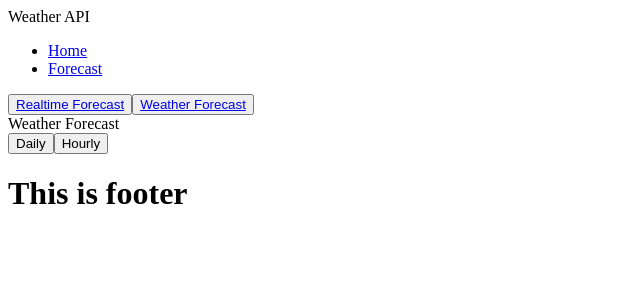
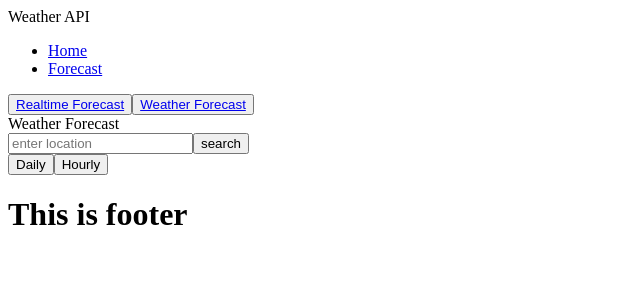
Before and after one commit to bharatm29/SpringBootProject, a React (Vite) app in the folder weather-api-frontend/: page /forecast/weather in a window 1280 px wide. Shown: the top 300 px of the page, without its empty margins (0-640 px from the left). Built offline with nearby package versions, Linux system fonts and the light colour scheme.

Commit message:
Done with the HTML part

```diff
--- a/weather-api-frontend/src/modules/forecast-modules/RealtimeForecast.jsx
+++ b/weather-api-frontend/src/modules/forecast-modules/RealtimeForecast.jsx
@@ -1,9 +1,11 @@
 import React from "react";
+import SearchForm from "./SearchForm";
 
 export default function RealtimeForecast() {
-    return(
+    return (
         <div className="realtime-container">
             <div>Realtime Forecast</div>
+            <SearchForm></SearchForm>
         </div>
-    )
+    );
 }
--- /dev/null
+++ b/weather-api-frontend/src/modules/forecast-modules/SearchForm.jsx
@@ -0,0 +1,22 @@
+export default function SearchForm() {
+    return (
+        <>
+            <div className="form-container">
+                <form action="" className="search-form">
+                    <input
+                        type="search"
+                        name="searchLoc"
+                        id="searchLoc"
+                        spellCheck={false}
+                        autoComplete="off"
+                        placeholder="enter location"
+                        className="search-field"
+                    />
+                    <button type="submit" className="forecastBtn">
+                        search
+                    </button>
+                </form>
+            </div>
+        </>
+    );
+}
--- a/weather-api-frontend/src/modules/forecast-modules/WeatherForecast.jsx
+++ b/weather-api-frontend/src/modules/forecast-modules/WeatherForecast.jsx
@@ -1,5 +1,6 @@
 import React from "react";
 import { Outlet, useNavigate } from "react-router-dom";
+import SearchForm from "./SearchForm";
 
 export default function WeatherForecast() {
     const navigate = useNavigate();
@@ -8,6 +9,7 @@ export default function WeatherForecast() {
 
         <div className="weather-container">
             <div>Weather Forecast</div>
+            <SearchForm></SearchForm>
             <button className="forecast-btn" onClick={e => navigate('/forecast/weather/daily')}>Daily</button>
             <button className="forecast-btn" onClick={e => navigate('/forecast/weather/hourly')}>Hourly</button>
         </div>
--- a/weather-api-frontend/src/modules/forecast-modules/weather-forecast/DailyForecast.jsx
+++ b/weather-api-frontend/src/modules/forecast-modules/weather-forecast/DailyForecast.jsx
@@ -1,5 +1,7 @@
 export default function DailyForecast() {
-  return (
-    <div>DailyForecast</div>
-  )
+    return (
+        <div className="daily-container">
+            <div>DailyForecast</div>
+        </div>
+    );
 }
--- a/weather-api-frontend/src/modules/forecast-modules/weather-forecast/HourlyForecast.jsx
+++ b/weather-api-frontend/src/modules/forecast-modules/weather-forecast/HourlyForecast.jsx
@@ -1,5 +1,7 @@
 export default function HourlyForecast() {
   return (
+    <div className="hourly-container">
     <div>HourlyForecast</div>
+    </div>
   )
 }
```
